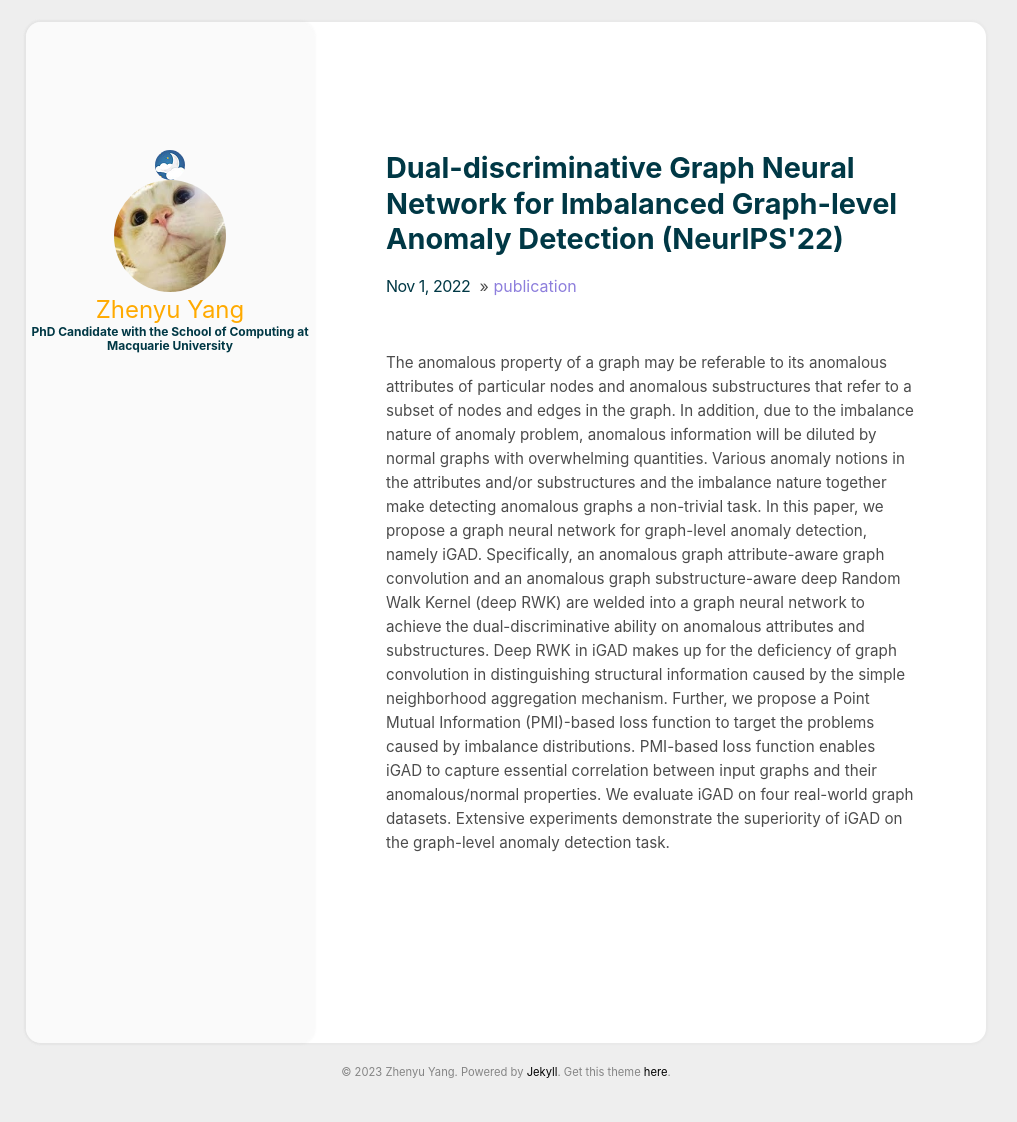
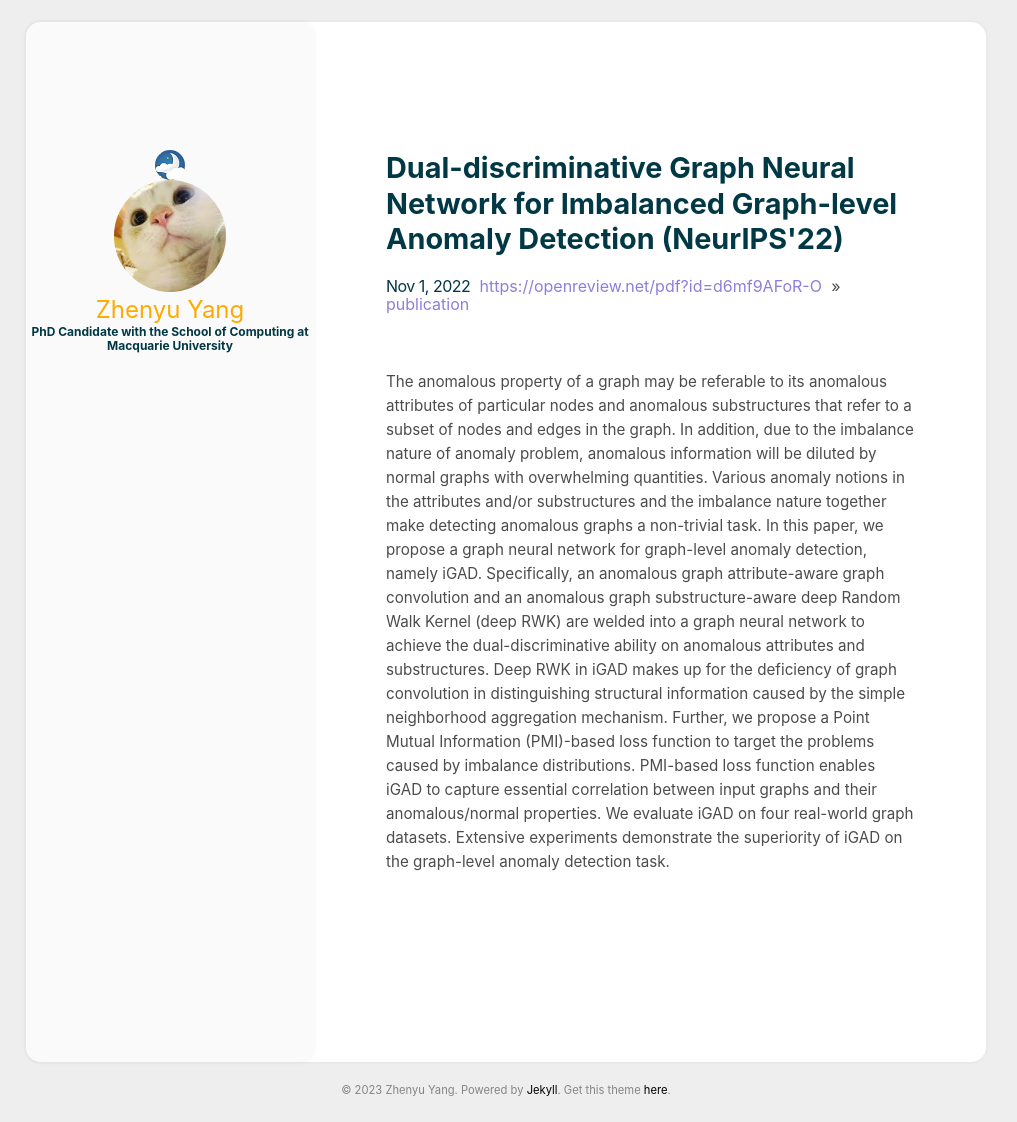
Before and after one commit to ZhenyuYangMQ/ZhenyuYangMQ.github.io, a Jekyll site: the page built from _posts/2022-11-01-igad.md, in a window 1280 px wide. Shown: the whole page, without its empty margins (134-1151 px from the left). Built offline with Jekyll 4.4.1, drawn with Linux system fonts in a browser that asks for light colours; some of the changed lines change nothing that is shown.

Commit message:
Update 2022-11-01-igad.md

```diff
--- a/_posts/2022-11-01-igad.md
+++ b/_posts/2022-11-01-igad.md
@@ -3,5 +3,6 @@ title: Dual-discriminative Graph Neural Network for Imbalanced Graph-level Anoma
 categories: [publication]
 comments: true
 authors: Ge Zhang, Zhenyu Yang*, Jia Wu, Jian Yang, Shan Xue, Hao Peng, Jianlin Su, Chuan Zhou, Quan Z. Sheng, Leman Akoglu, Charu C. Aggarwal
+link: https://openreview.net/pdf?id=d6mf9AFoR-O
 ---
 The anomalous property of a graph may be referable to its anomalous attributes of particular nodes and anomalous substructures that refer to a subset of nodes and edges in the graph. In addition, due to the imbalance nature of anomaly problem, anomalous information will be diluted by normal graphs with overwhelming quantities. Various anomaly notions in the attributes and/or substructures and the imbalance nature together make detecting anomalous graphs a non-trivial task. In this paper, we propose a graph neural network for graph-level anomaly detection, namely iGAD. Specifically, an anomalous graph attribute-aware graph convolution and an anomalous graph substructure-aware deep Random Walk Kernel (deep RWK) are welded into a graph neural network to achieve the dual-discriminative ability on anomalous attributes and substructures. Deep RWK in iGAD makes up for the deficiency of graph convolution in distinguishing structural information caused by the simple neighborhood aggregation mechanism. Further, we propose a Point Mutual Information (PMI)-based loss function to target the problems caused by imbalance distributions. PMI-based loss function enables iGAD to capture essential correlation between input graphs and their anomalous/normal properties. We evaluate iGAD on four real-world graph datasets. Extensive experiments demonstrate the superiority of iGAD on the graph-level anomaly detection task.
```
